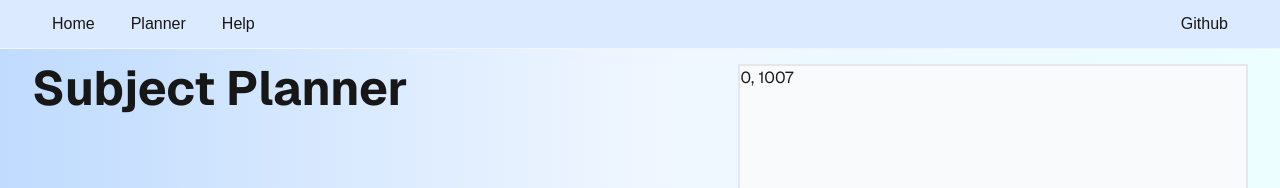
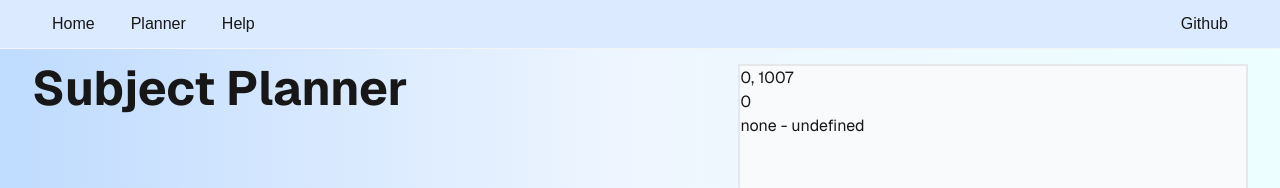
Before and after one commit to Inertia-Squared/subject-planner, a Next.js app: page /planner in a window 1280 px wide. Shown: the top 188 px of the page. Built offline with nearby package versions, Linux system fonts and the light colour scheme; what tailwindcss-animated would draw is missing.

Commit message:
- In-progress commit for infopanel implementation

```diff
--- a/src/app/page.tsx
+++ b/src/app/page.tsx
@@ -5,8 +5,8 @@ import {useRef} from "react";
 export default function Home() {
 
   return (
-    <div className={`flex flex-col w-screen h-screen items-center justify-items-center p-0 font-[family-name:var(--font-geist-sans)] bg-gradient-to-b from-blue-400 via-amber-50 to-cyan-100`}>
-        <main className={`grid justify-items-center pt-[40vh] md:pt-[44vh] space-y-2 select-none`}>
+    <div className={`flex flex-col w-full h-[96.5vh] items-center justify-items-center p-0 font-[family-name:var(--font-geist-sans)] bg-gradient-to-b from-blue-400 via-amber-50 to-cyan-100`}>
+        <main className={`grid justify-items-center pt-[40vh] md:pt-[42vh] space-y-2 select-none`}>
                 <h1>Studying is Hard.</h1>
                 <h2 className={``}>Planning your studies shouldn't be.</h2>
                 <ButtonLink className={'text-xl p-2.5'} href={`/planner`}>Get Ahead</ButtonLink>
--- a/src/components/Planner Items/CourseLineup.tsx
+++ b/src/components/Planner Items/CourseLineup.tsx
@@ -5,12 +5,17 @@ import {StudyPeriod, StudyPeriodProps} from "@/components/Planner Items/StudyPer
 import {ConstrainedAction} from "@/components/Interactive Elements/ConstrainedAction";
 import {generateDummyStudyPeriod} from "@/app/util";
 
-export const CourseLineup = () => {
-    const [studyPeriods, setStudyPeriods] = useState<StudyPeriodProps[]>([generateDummyStudyPeriod(0),generateDummyStudyPeriod(1),generateDummyStudyPeriod(2),generateDummyStudyPeriod(3)]);
+export interface CourseLineupData {
+    studyPeriods: StudyPeriodProps[],
+    onUpdateStudyPeriods: (period: StudyPeriodProps[]) => void,
+}
+
+export const CourseLineup = (props: CourseLineupData) => {
+    const [studyPeriods, setStudyPeriods] = useState<StudyPeriodProps[]>(props.studyPeriods);
     const [isConstrained, setIsConstrained] = useState<boolean>(false);
 
     useEffect(() => {
-
+        props.onUpdateStudyPeriods(studyPeriods);
     }, [studyPeriods]);
 
     const newStudyPeriod = () => {
--- a/src/components/Planner Items/InfoPanel.tsx
+++ b/src/components/Planner Items/InfoPanel.tsx
@@ -1,15 +1,19 @@
 'use client'
 import {DetailedHTMLProps, useEffect, useState} from "react";
 import Markdown from "react-markdown";
+import {StudyPeriodProps} from "@/components/Planner Items/StudyPeriod";
 
 interface InfoPanelProps extends DetailedHTMLProps<any, any> {
-
+    studyPeriodData: StudyPeriodProps[]
 }
 
-export const InfoPanel = (props?: InfoPanelProps) => {
+export const InfoPanel = (props: InfoPanelProps) => {
     const [yTarget, setYTarget] = useState(0);
     const [contentValue, setContentValue] = useState('');
     const [maxScrollAmt, setMaxScrollAmt] = useState(0);
+    const [studyPeriods, setStudyPeriods] = useState<StudyPeriodProps[]>(props.studyPeriodData);
+    const [activeStudyPeriod, setActiveStudyPeriod] = useState(studyPeriods[0]);
+
 
     useEffect(()=>{
         setMaxScrollAmt(Math.max(document.body.scrollHeight, document.body.offsetHeight,
@@ -19,11 +23,21 @@ export const InfoPanel = (props?: InfoPanelProps) => {
         document.documentElement.scrollHeight, document.documentElement.offsetHeight])
 
     useEffect(() => {
-        addEventListener('scroll', ()=>setYTarget(window?.scrollY));
+        addEventListener('scroll', ()=>onScroll());
         return () => {
-            removeEventListener('scroll', ()=>setYTarget(window?.scrollY));
+            removeEventListener('scroll', ()=>onScroll());
         }
     }, []);
+
+    function setActivePeriod(){
+        const index = Math.round((Math.round(window.scrollY) / maxScrollAmt) * studyPeriods.length)
+        setActiveStudyPeriod(studyPeriods[index])
+    }
+
+    function onScroll(){
+        setYTarget(window?.scrollY);
+        setActivePeriod();
+    }
 
     function setContent(content: string){
         setContentValue(content);
@@ -33,6 +47,8 @@ export const InfoPanel = (props?: InfoPanelProps) => {
     return(<div {...props}>
         <div style={{top: `${yTarget}px`}} className={`absolute w-full h-[80vh] border-2 bg-gray-50 ease-out duration-300`}>
             <div>{`${window.scrollY}, ${maxScrollAmt}`}</div>
+            <div>{Math.floor((Math.round(window.scrollY) / maxScrollAmt) * studyPeriods.length)}</div>
+            <div>{activeStudyPeriod?.year ?? 'none' + ' - ' + activeStudyPeriod?.name ?? 'none'}</div>
         </div>
     </div>)
 }
--- a/src/components/Planner Items/Planner.tsx
+++ b/src/components/Planner Items/Planner.tsx
@@ -1,16 +1,21 @@
+'use client'
 import {InfoPanel} from "@/components/Planner Items/InfoPanel";
 import {CourseLineup} from "@/components/Planner Items/CourseLineup";
+import {generateDummyStudyPeriod} from "@/app/util";
+import {StudyPeriodProps} from "@/components/Planner Items/StudyPeriod";
+import {useState} from "react";
 
 export const Planner = ()=>{
 
-    function updateCourseInfo(){
-
+    const [studyPeriods, setStudyPeriods] = useState<StudyPeriodProps[]>([generateDummyStudyPeriod(0),generateDummyStudyPeriod(1),generateDummyStudyPeriod(2),generateDummyStudyPeriod(3)]);
+    function updateStudyPeriods(periods: StudyPeriodProps[]){
+        setStudyPeriods([...periods]);
     }
 
     return (
         <div className={`flex w-full space-x-4 h-full`}>
-            <CourseLineup/>
-            <InfoPanel className={`hidden sm:block relative w-full`}/>
+            <CourseLineup studyPeriods={studyPeriods} onUpdateStudyPeriods={updateStudyPeriods}/>
+            <InfoPanel studyPeriodData={studyPeriods} className={`hidden sm:block relative w-full`}/>
         </div>
     );
 }
```
